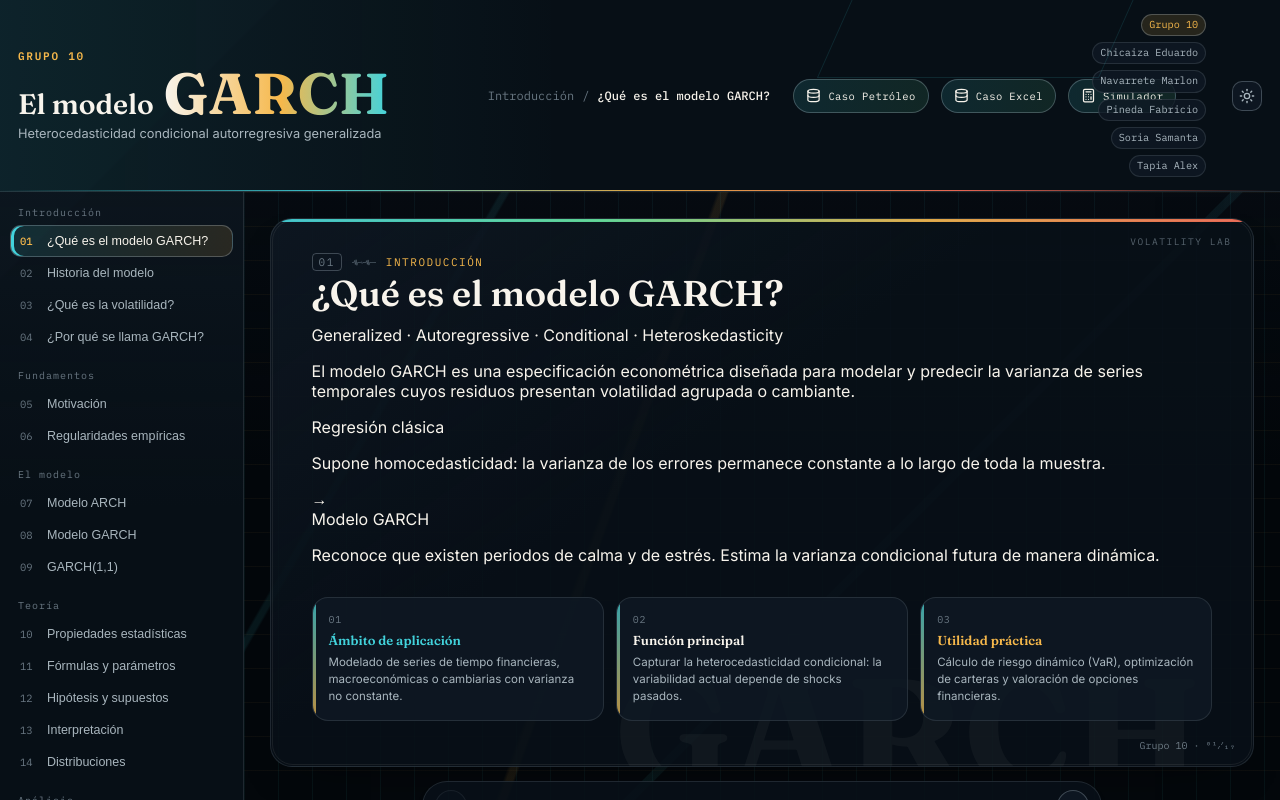
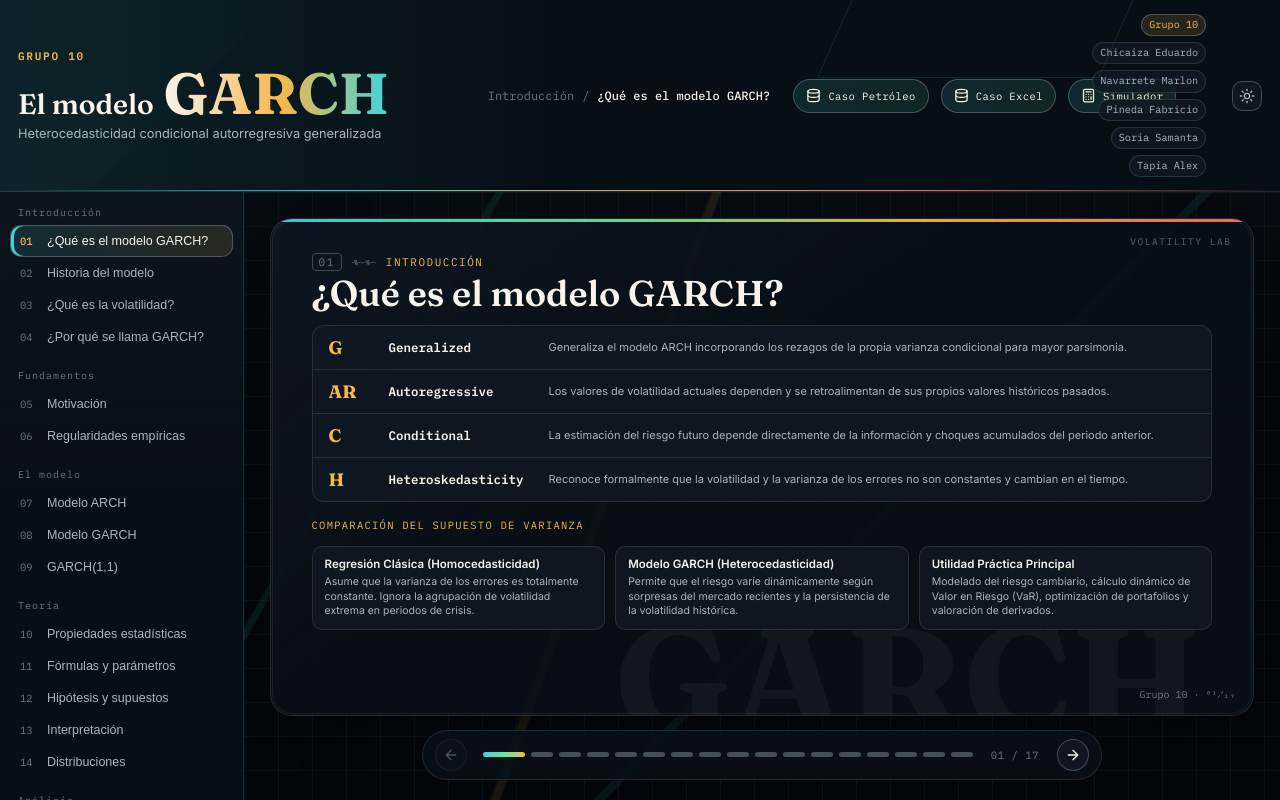
Before and after one commit to JavierChicaizaE/GARCH, a React (Vite) app: page / in a window 1280 px wide. Shown: the top 800 px of the page. Built offline with nearby package versions, Linux system fonts and the light colour scheme.

Commit message:
feat: initialize GARCH presentation dashboard with financial data and volatility charts

```diff
--- a/src/App.jsx
+++ b/src/App.jsx
@@ -162,35 +162,46 @@ function SlideQueEs() {
     <div className="slide">
       <Eyebrow n="01">INTRODUCCIÓN</Eyebrow>
       <h2 className="title">¿Qué es el modelo GARCH?</h2>
-      <div className="slide-body layout-que-es">
-        <div className="que-es-hero">
-          <div className="acronym-full">
-            <span className="acronym-word">Generalized</span>
-            <span className="acronym-sep"> · </span>
-            <span className="acronym-word">Autoregressive</span>
-            <span className="acronym-sep"> · </span>
-            <span className="acronym-word">Conditional</span>
-            <span className="acronym-sep"> · </span>
-            <span className="acronym-word">Heteroskedasticity</span>
+      <div className="slide-body layout-nombre-clean">
+        <div className="acronym-table">
+          <div className="acronym-row">
+            <div className="acronym-letter">G</div>
+            <div className="acronym-term">Generalized</div>
+            <div className="acronym-def">Generaliza el modelo ARCH incorporando los rezagos de la propia varianza condicional para mayor parsimonia.</div>
           </div>
-          <p className="que-es-def">El modelo GARCH es una especificación econométrica diseñada para modelar y predecir la varianza de series temporales cuyos residuos presentan volatilidad agrupada o cambiante.</p>
-          <div className="que-es-contrast">
-            <div className="contrast-block contrast-no">
-              <div className="contrast-lbl">Regresión clásica</div>
-              <p>Supone homocedasticidad: la varianza de los errores permanece constante a lo largo de toda la muestra.</p>
+          <div className="acronym-row">
+            <div className="acronym-letter">AR</div>
+            <div className="acronym-term">Autoregressive</div>
+            <div className="acronym-def">Los valores de volatilidad actuales dependen y se retroalimentan de sus propios valores históricos pasados.</div>
+          </div>
+          <div className="acronym-row">
+            <div className="acronym-letter">C</div>
+            <div className="acronym-term">Conditional</div>
+            <div className="acronym-def">La estimación del riesgo futuro depende directamente de la información y choques acumulados del periodo anterior.</div>
+          </div>
+          <div className="acronym-row">
+            <div className="acronym-letter">H</div>
+            <div className="acronym-term">Heteroskedasticity</div>
+            <div className="acronym-def">Reconoce formalmente que la volatilidad y la varianza de los errores no son constantes y cambian en el tiempo.</div>
+          </div>
+        </div>
+
+        <div className="het-section-clean">
+          <div className="section-label">Comparación del Supuesto de Varianza</div>
+          <div className="problems-grid">
+            <div className="problem-card">
+              <strong>Regresión Clásica (Homocedasticidad)</strong>
+              <p>Asume que la varianza de los errores es totalmente constante. Ignora la agrupación de volatilidad extrema en periodos de crisis.</p>
             </div>
-            <div className="contrast-arrow">→</div>
-            <div className="contrast-block contrast-si">
-              <div className="contrast-lbl">Modelo GARCH</div>
-              <p>Reconoce que existen periodos de calma y de estrés. Estima la varianza condicional futura de manera dinámica.</p>
+            <div className="problem-card">
+              <strong>Modelo GARCH (Heterocedasticidad)</strong>
+              <p>Permite que el riesgo varíe dinámicamente según sorpresas del mercado recientes y la persistencia de la volatilidad histórica.</p>
+            </div>
+            <div className="problem-card">
+              <strong>Utilidad Práctica Principal</strong>
+              <p>Modelado del riesgo cambiario, cálculo dinámico de Valor en Riesgo (VaR), optimización de portafolios y valoración de derivados.</p>
             </div>
           </div>
-        </div>
-
-        <div className="card-grid cols-3 compact">
-          <Card n="01" title="Ámbito de aplicación" tone="blue">Modelado de series de tiempo financieras, macroeconómicas o cambiarias con varianza no constante.</Card>
-          <Card n="02" title="Función principal">Capturar la heterocedasticidad condicional: la variabilidad actual depende de shocks pasados.</Card>
-          <Card n="03" title="Utilidad práctica" tone="amber">Cálculo de riesgo dinámico (VaR), optimización de carteras y valoración de opciones financieras.</Card>
         </div>
       </div>
       <PageFoot page="01" />
@@ -249,31 +260,10 @@ function SlideVolatilidad() {
       <h2 className="title">¿Qué es la volatilidad?</h2>
       <div className="slide-body layout-volatilidad-clean">
         <div className="vol-definition">
-          <div className="vol-def-text">
-            <p>La volatilidad representa el grado de variación o dispersión de una serie temporal respecto a su media en un periodo determinado.</p>
-            <div className="vol-levels">
-              <div className="vol-level vol-low">
-                <div className="vol-level-bar" />
-                <div>
-                  <strong>Baja volatilidad</strong>
-                  <p>La variable cambia muy poco entre periodos; comportamiento estable y predecible.</p>
-                </div>
-              </div>
-              <div className="vol-level vol-high">
-                <div className="vol-level-bar" />
-                <div>
-                  <strong>Alta volatilidad</strong>
-                  <p>La variable presenta cambios bruscos y frecuentes; incertidumbre y riesgo elevado.</p>
-                </div>
-              </div>
-            </div>
-            <div className="vol-conclusion">
-              <span>La volatilidad es importante porque permite medir y cuantificar el riesgo de los activos.</span>
-            </div>
-          </div>
+          <p>La volatilidad representa el grado de variación o dispersión de una serie temporal respecto a su media en un periodo determinado. Es una medida clave para cuantificar el riesgo financiero: una baja volatilidad indica un comportamiento estable y predecible, mientras que una alta volatilidad denota incertidumbre y riesgo elevado.</p>
         </div>
         <div className="vol-examples">
-          <div className="vol-ex-label">Ejemplos de variables con distinta volatilidad</div>
+          <div className="vol-ex-label" style={{ fontFamily: "IBM Plex Mono", fontSize: "10.5px", color: "var(--amber)", textTransform: "uppercase", marginBottom: "6px" }}>Ejemplos de variables con distinta volatilidad</div>
           <div className="vol-ex-grid-clean">
             {ejemplos.map((e, idx) => (
               <div className="vol-item-clean" key={idx}>
@@ -1173,13 +1163,13 @@ function ExcelGarchLab({ onClose }) {
                 <span className="card-label">PASO 1 · PESTAÑA 'DATOS'</span>
                 <h3 style={{ fontSize: "14px", margin: "0", color: "var(--ink)" }}>Retornos y Datos Históricos</h3>
                 <p style={{ fontSize: "11px", color: "var(--ink-dim)", lineHeight: "1.45" }}>
-                  El primer paso consiste en transformar el índice de precios bursátiles base ($P_t$) en retornos logarítmicos continuos ($r_t$), lo que estabiliza la varianza.
+                  El primer paso consiste en transformar el índice de precios bursátiles base (Pₜ) en retornos logarítmicos continuos (rₜ), lo que estabiliza la varianza.
                 </p>
                 <div style={{ background: "var(--surface-3)", padding: "8px 12px", borderRadius: "8px", border: "1px solid var(--border)", fontFamily: "IBM Plex Mono", fontSize: "10.5px", margin: "4px 0", textAlign: "center" }}>
-                  {"r_t = ln(P_t / P_t-1)"}
+                  {"rₜ = ln(Pₜ / Pₜ₋₁)"}
                 </div>
                 <p style={{ fontSize: "11px", color: "var(--ink-dim)", lineHeight: "1.45" }}>
-                  Contiene $n = 100$ observaciones diarias desde febrero a julio del 2026. Los retornos muestran fluctuaciones variables a lo largo del tiempo, con períodos alternos de calma y turbulencia.
+                  Contiene n = 100 observaciones diarias desde febrero a julio del 2026. Los retornos muestran fluctuaciones variables a lo largo del tiempo, con períodos alternos de calma y turbulencia.
                 </p>
                 <button
                   className="sub-tab-btn"
@@ -1238,16 +1228,16 @@ function ExcelGarchLab({ onClose }) {
                 <span className="card-label">PASO 3 · PESTAÑA 'GRAFICAS' (VOLATILIDAD)</span>
                 <h3 style={{ fontSize: "14px", margin: "0", color: "var(--ink)" }}>Volatilidad Condicional σₜ</h3>
                 <p style={{ fontSize: "11px", color: "var(--ink-dim)", lineHeight: "1.45" }}>
-                  Con la ecuación recursiva GARCH calculamos la varianza condicional para cada instante $t$:
+                  Con la ecuación recursiva GARCH calculamos la varianza condicional para cada instante t:
                 </p>
                 <div style={{ background: "var(--surface-3)", padding: "8px", borderRadius: "8px", border: "1px solid var(--border)", fontFamily: "IBM Plex Mono", fontSize: "10px", margin: "4px 0", textAlign: "center" }}>
-                  {"σ²_t = ω + α₁·ε²_t-1 + β₁·σ²_t-1"}
+                  {"σ²ₜ = ω + α₁·ε²ₜ₋₁ + β₁·σ²ₜ₋₁"}
                 </div>
                 <p style={{ fontSize: "11px", color: "var(--ink-dim)", lineHeight: "1.45" }}>
-                  La gráfica a la derecha muestra los retornos reales envueltos por bandas dinámicas de volatilidad a un 95% de confianza ($\pm 1.96 \sigma_t$).
+                  La gráfica a la derecha muestra los retornos reales envueltos por bandas dinámicas de volatilidad a un 95% de confianza (±1.96 σₜ).
                 </p>
                 <p style={{ fontSize: "11px", color: "var(--ink-dim)", lineHeight: "1.45" }}>
-                  Se aprecia claramente el <strong>Volatility Clustering</strong>: en $t = 30$ y $t = 77$, fuertes shocks ensanchan la banda temporalmente, mientras que en otros períodos el riesgo decae lentamente.
+                  Se aprecia claramente el <strong>Volatility Clustering</strong>: en t = 30 y t = 77, fuertes shocks ensanchan la banda temporalmente, mientras que en otros períodos el riesgo decae lentamente.
                 </p>
               </>
             )}
@@ -1257,10 +1247,10 @@ function ExcelGarchLab({ onClose }) {
                 <span className="card-label">PASO 4 · PESTAÑA 'GARCH' (SIMULACIÓN)</span>
                 <h3 style={{ fontSize: "14px", margin: "0", color: "var(--ink)" }}>Retornos Simulados ŷₜ</h3>
                 <p style={{ fontSize: "11px", color: "var(--ink-dim)", lineHeight: "1.45" }}>
-                  Una de las capacidades clave del GARCH es generar trayectorias artificiales del activo mediante la volatilidad condicional y shocks aleatorios independientes $z_t \sim N(0,1)$:
+                  Una de las capacidades clave del GARCH es generar trayectorias artificiales del activo mediante la volatilidad condicional y shocks aleatorios independientes zₜ ~ N(0,1):
                 </p>
                 <div style={{ background: "var(--surface-3)", padding: "8px 12px", borderRadius: "8px", border: "1px solid var(--border)", fontFamily: "IBM Plex Mono", fontSize: "10.5px", margin: "4px 0", textAlign: "center" }}>
-                  {"ŷ_t = σ_t · z_t"}
+                  {"ŷₜ = σₜ · zₜ"}
                 </div>
                 <p style={{ fontSize: "11px", color: "var(--ink-dim)", lineHeight: "1.45" }}>
                   <strong>Ajuste dinámico (Cita del Excel):</strong> <em>"La línea azul muestra los retornos reales y la roja los simulados por GARCH. Ambos tienen una magnitud similar... no se busca predecir el movimiento exacto, sino la escala de volatilidad."</em>
@@ -1287,7 +1277,7 @@ function ExcelGarchLab({ onClose }) {
 
             {step === 1 && !showTableInStep1 && (
               <div style={{ height: "100%", display: "flex", flexDirection: "column", gap: "6px" }}>
-                <span className="excel-chart-title" style={{ fontSize: "11px" }}>Serie Histórica: Precios de Cierre del Índice ($P_t$)</span>
+                <span className="excel-chart-title" style={{ fontSize: "11px" }}>Serie Histórica: Precios de Cierre del Índice (Pₜ)</span>
                 <div style={{ flex: 1, minHeight: "220px" }}>
                   <ResponsiveContainer width="100%" height="100%">
                     <AreaChart data={recalculatedVol} margin={{ top: 10, right: 10, left: -20, bottom: 0 }}>
@@ -1944,6 +1934,14 @@ input[type="range"]::-webkit-slider-thumb:hover {
   font-size: 11px;
   color: var(--ink-dim);
   font-weight: 500;
+  margin-bottom: 6px;
+}
+.section-label {
+  font-family: 'IBM Plex Mono', monospace;
+  font-size: 10.5px;
+  letter-spacing: 0.12em;
+  color: var(--amber);
+  text-transform: uppercase;
   margin-bottom: 6px;
 }
 .team-strip {
```
